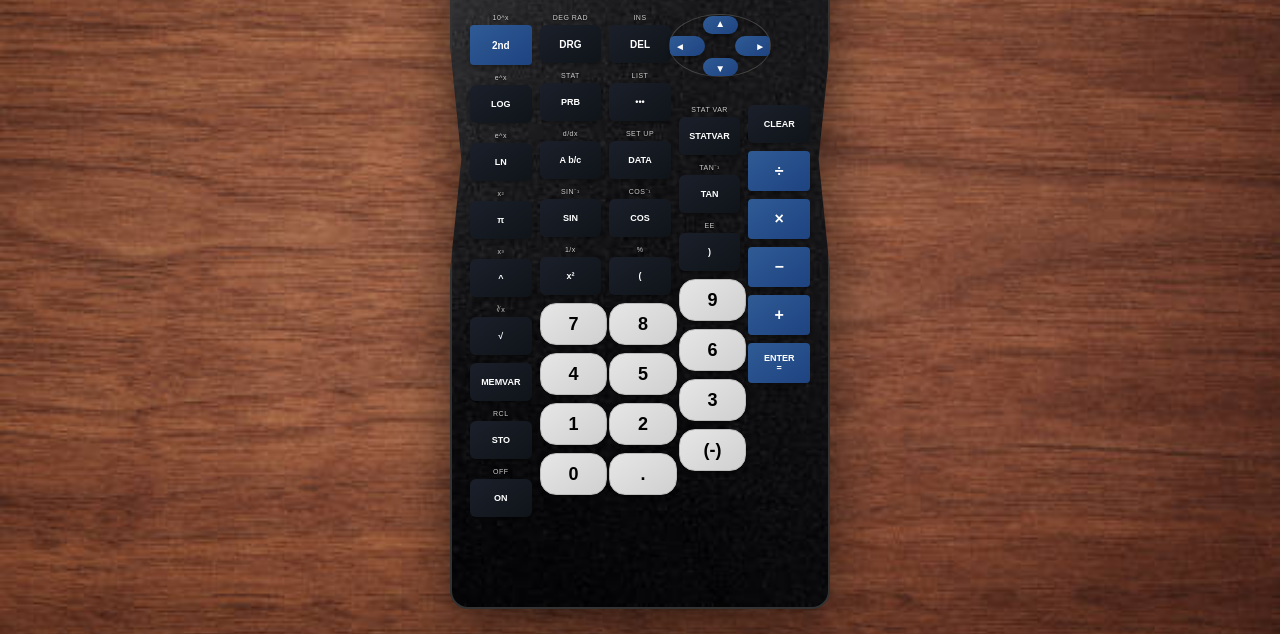
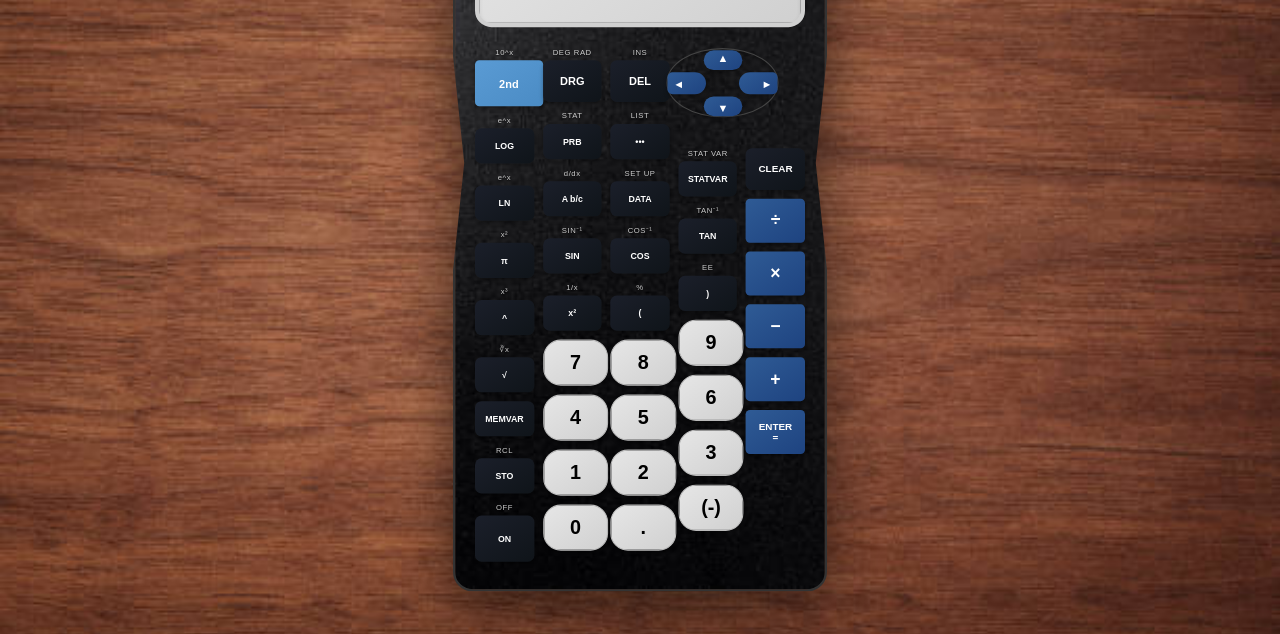
Before and after one commit to zoekhall/calculator-project, a plain HTML site: page index.html in a window 1280 px wide. Shown: the part 166-800 px from the top of the page. Drawn offline with Linux system fonts and the light colour scheme.

Commit message:
fix calculator proportions

```diff
--- a/style.css
+++ b/style.css
@@ -54,13 +54,12 @@ body {
 
 .calculator {
   background: url('images/black_plastic_background.jpg') center/cover;
-  width: 380px;
-  height: 500;
+  width: 340px;
   padding: 20px 18px 25px;
   border: 2px solid #333;
   border-radius: 18px;
-  min-height: 750px;
   position: relative;
+  transform: scale(1.1);
   clip-path: polygon(0% 0%, 100% 0%, 100% 25%, 97% 40%, 100% 55%, 100% 100%, 0% 100%, 0% 55%, 3% 40%, 0% 25%);
 }
 
@@ -266,3 +265,30 @@ body {
   border-radius: 16px;
   /* Override the previous 12px */
 }
+
+.btn[data-action="2nd"] {
+  background: linear-gradient(145deg, #5a9bd4, #4a8bc4);
+  /* Light blue */
+  width: calc(100% + 8px);
+  /* Slightly wider */
+  height: calc(var(--btn-height) + 4px);
+  /* Slightly taller */
+}
+
+
+.btn.scientific {
+  height: 32px;
+  /* Make them thinner */
+  min-height: 32px;
+  /* Ensure consistency */
+  min-width: 100%;
+  /* Force same width */
+  font-size: 8px;
+  /* Smaller text for thin buttons */
+}
+
+.btn[data-action="on"] {
+  height: 42px;
+  /* Taller than other black buttons */
+  min-height: 42px;
+}
```
